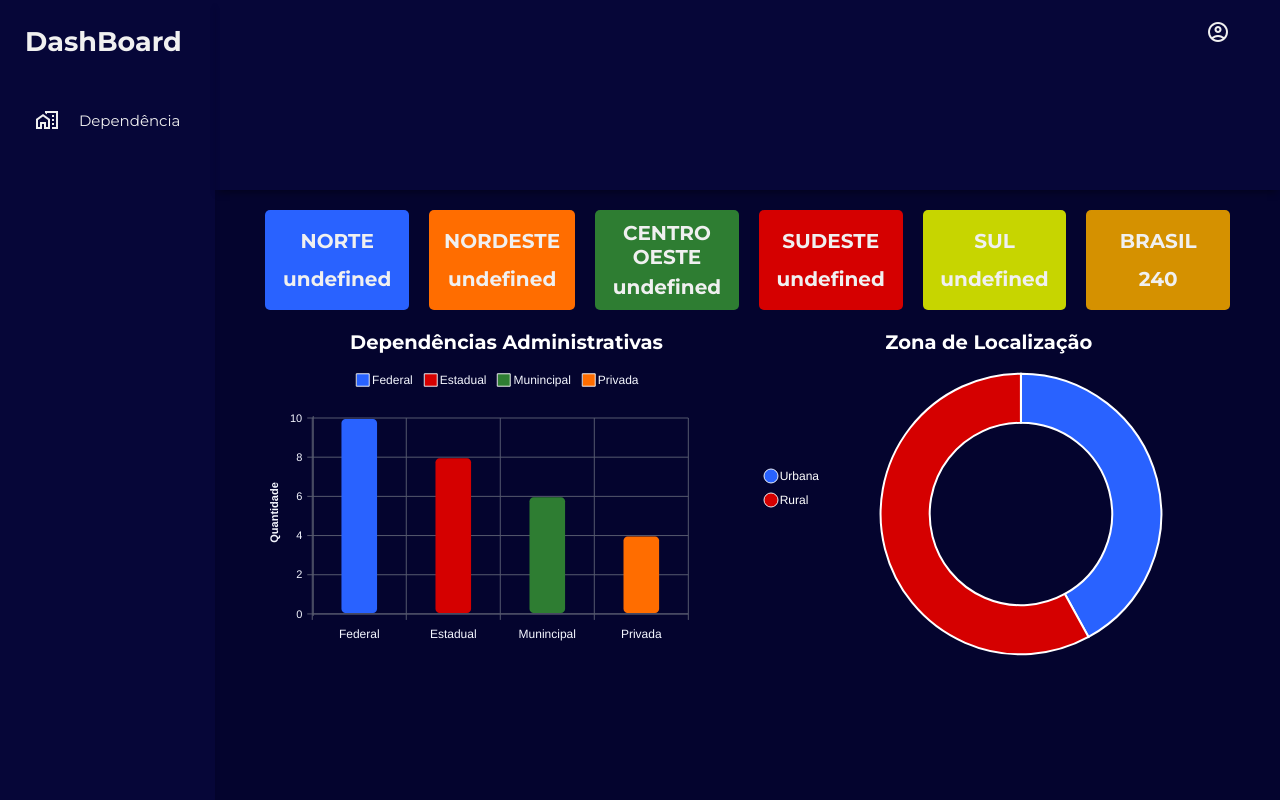
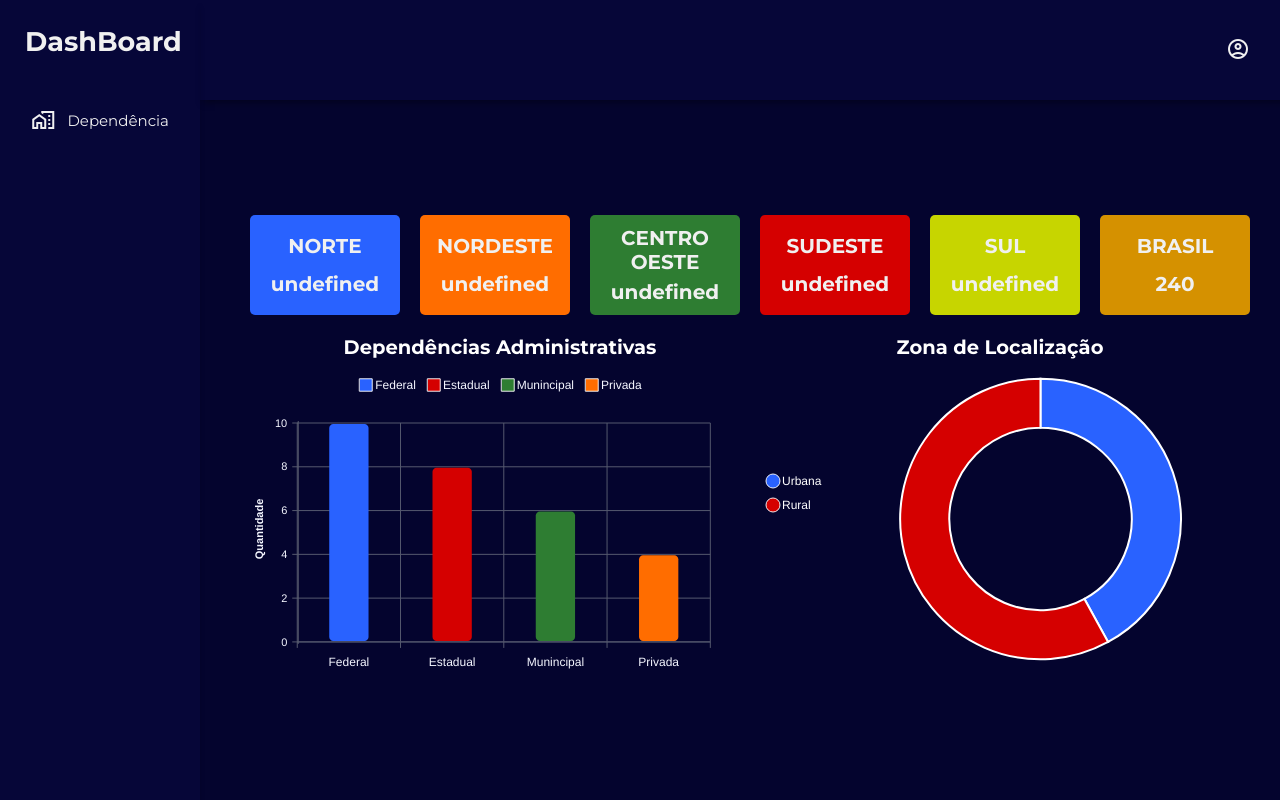
Before and after one commit to deboralais/pi2-dashboard, a website: page index.html in a window 1280 px wide. Drawn offline with nearby package versions, Linux system fonts and the light colour scheme; no server answers.

Commit message:
att novidades

```diff
--- a/css/style.css
+++ b/css/style.css
@@ -43,9 +43,12 @@ header {
   grid-area: header;
   display: flex;
   justify-content: space-between;
+  align-items: center;
 
+  width: 100%;
+  height: 10rem;
+  padding: 2rem 5rem;
   box-shadow: 0 6px 7px -3px rgba(0, 0, 0, 0.35);
-  padding: 2rem 5rem;
   background-color: #0c0c4d50;
 }
 
@@ -58,9 +61,11 @@ header {
 
 aside {
   display: none;
+
   padding: 2.5rem;
+  height: 100%;
+  max-width: 20rem;
   box-shadow: 0 6px 7px -3px rgba(0, 0, 0, 0.35);
-  height: 100%;
   background-color: #0c0c4d50;
 }
 ul {
@@ -95,6 +100,7 @@ main {
   gap: 20px;
   margin: 20px 0;
   justify-items: center;
+  align-items: center;
 }
 
 .card {
@@ -105,7 +111,7 @@ main {
   padding: 5px 15px;
   border-radius: 5px;
 
-  min-width: min-content;
+  min-width: 15rem;
   width: 95%;
   max-width: 18rem;
   height: 10rem;
@@ -165,6 +171,8 @@ main {
     grid-template-areas:
       "aside header header"
       "aside main main";
+
+    grid-template-columns: minmax(min-content, 15rem);
   }
   .header-esq {
     display: none;
@@ -174,6 +182,9 @@ main {
   }
   #close {
     display: none;
+  }
+  .main-cards {
+    justify-content: center
   }
   .charts {
     display: flex;
--- a/index.html
+++ b/index.html
@@ -1,5 +1,5 @@
 <!DOCTYPE html>
-<html lang="en">
+<html lang="pt-br">
   <head>
     <meta charset="UTF-8" />
     <meta name="viewport" content="width=device-width, initial-scale=1.0" />
```
